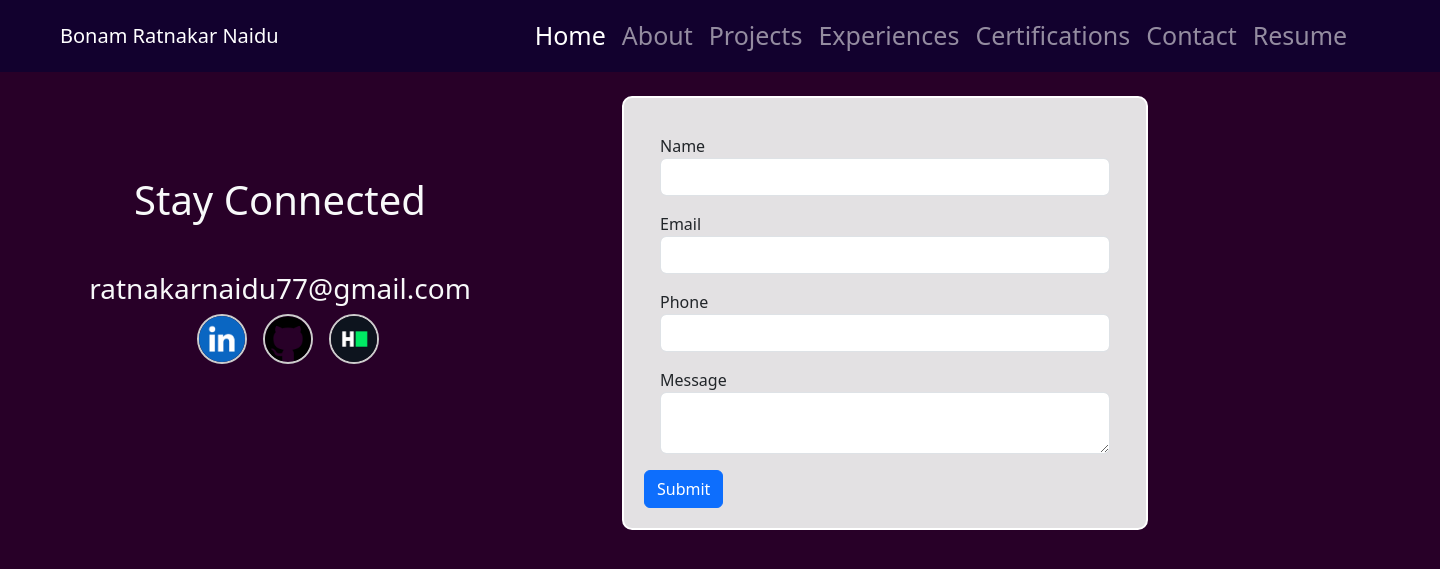
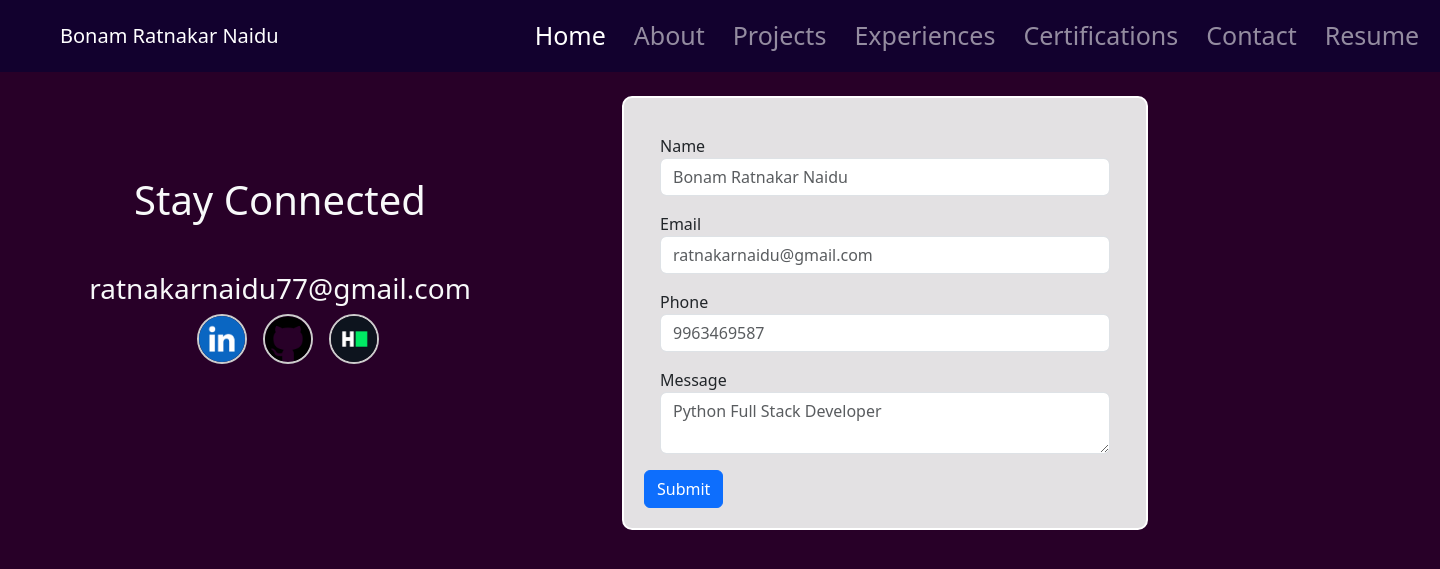
Before and after one commit to Ratnakar13/django-project, a Django app: page /contact/ in a window 1440 px wide. Shown: the top 569 px of the page. Run offline with Django 5.2, Linux system fonts and the light colour scheme.

Commit message:
changes updated

```diff
--- a/resume/templates/contact.html
+++ b/resume/templates/contact.html
@@ -30,19 +30,19 @@
        <form>
            <div class="form-group m-3">
                <label for="exampleInputEmail1"> Name</label>
-              <input type="text" class="form-control" id="email">
+              <input type="text" class="form-control" id="email" placeholder="Bonam Ratnakar Naidu">
             </div>
            <div class="form-group m-3">
                  <label for="email">Email </label>
-                  <input type="email" class="form-control" id="exampleInputEmail1">
+                  <input type="email" class="form-control" id="exampleInputEmail1" placeholder="ratnakarnaidu@gmail.com">
                </div>
                    <div class="form-group m-3">
                       <label for="phone">Phone </label>
-                       <input type="tel" class="form-control" id="phone">
+                       <input type="tel" class="form-control" id="phone" placeholder="9963469587">
                     </div>
              <div class="form-group m-3">
                   <label for="exampleInputEmail1">Message</label>
-                  <textarea type="text" class="form-control" id="msg"></textarea>
+                  <textarea type="text" class="form-control" id="msg" placeholder="Python Full Stack Developer"></textarea>
                </div>
 
                  <button type="submit" class="btn btn-primary">Submit</button>
--- a/resume/templates/navbar.html
+++ b/resume/templates/navbar.html
@@ -7,25 +7,25 @@
        <div class="collapse navbar-collapse" id="navbarNav">
          <ul class="navbar-nav">
            <li class="nav-item">
-             <a class="nav-link active" aria-current="page" href="{% url 'home' %}">Home</a>
+             <a class="nav-link active" aria-current="page" href="{% url 'home' %}" style="padding-right:20px;">Home</a>
            </li>
            <li class="nav-item">
-             <a class="nav-link" href="{% url 'about'%}">About</a>
+             <a class="nav-link" href="{% url 'about'%}" style="padding-right:20px;">About</a>
            </li>
            <li class="nav-item">
-             <a class="nav-link" href="{% url 'projects' %}">Projects</a>
+             <a class="nav-link" href="{% url 'projects' %}" style="padding-right:20px;">Projects</a>
            </li>
            <li class="nav-item">
-               <a class="nav-link" href="{% url 'experience' %}">Experiences</a>
+               <a class="nav-link" href="{% url 'experience' %}" style="padding-right:20px;">Experiences</a>
              </li>
              <li class="nav-item">
-               <a class="nav-link" href="{% url 'certificate' %}">Certifications</a>
+               <a class="nav-link" href="{% url 'certificate' %}" style="padding-right:20px;">Certifications</a>
              </li>
              <li class="nav-item">
-               <a class="nav-link" href="{% url 'contact' %}">Contact</a>
+               <a class="nav-link" href="{% url 'contact' %}" style="padding-right:20px;">Contact</a>
              </li>
              <li class="nav-item">
-               <a class="nav-link" href="{% url 'resume' %}">Resume</a>
+               <a class="nav-link" href="{% url 'resume' %}" style="padding-right:20px;">Resume</a>
              </li>
 
          </ul>
```
